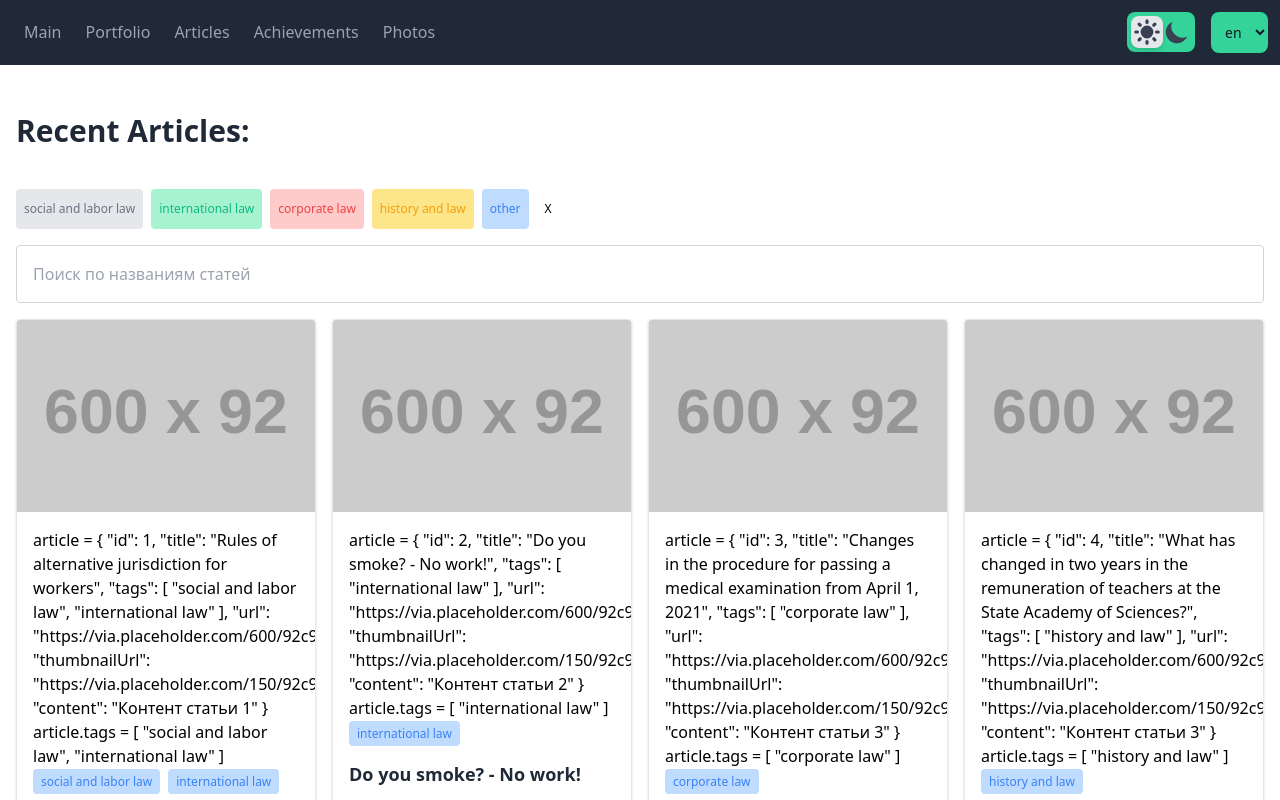
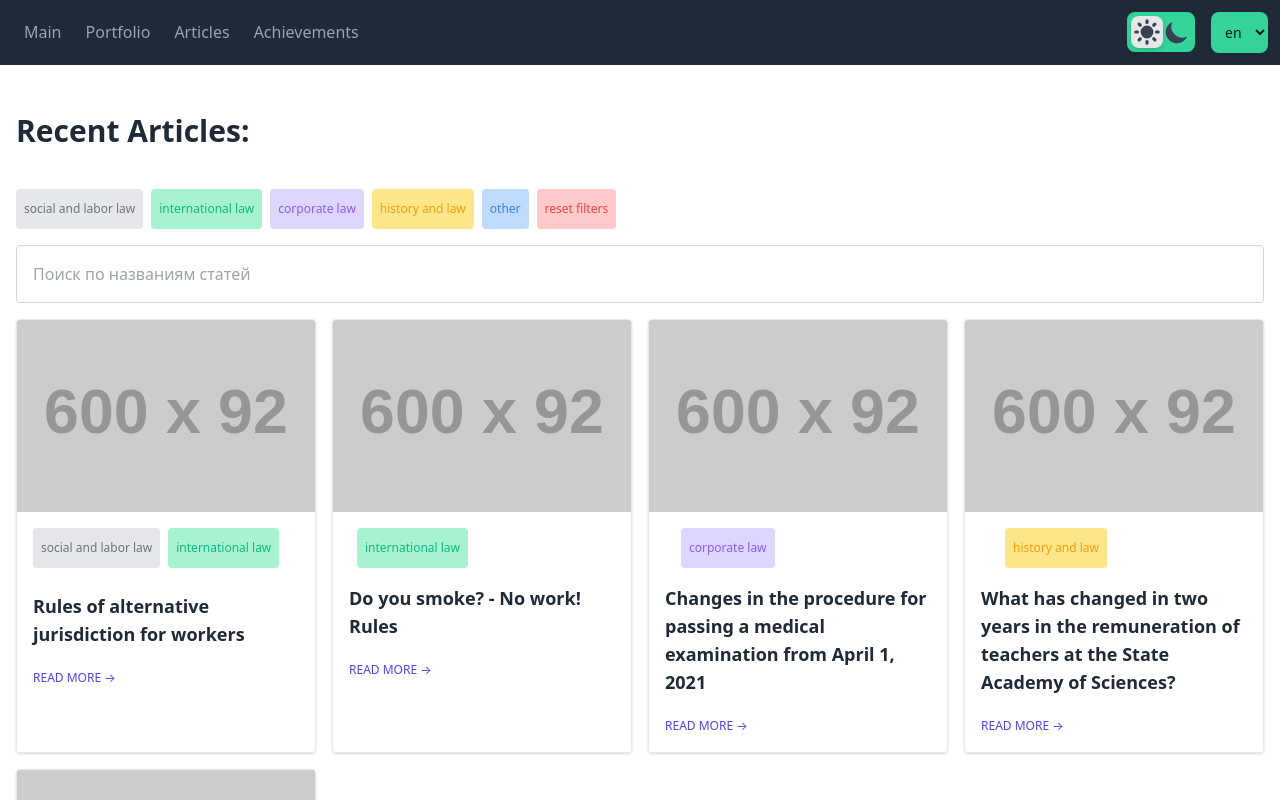
Before and after one commit to AnnSyh/vue2-tailwind-building, a Vue app: page /articles in a window 1280 px wide. Shown: the top 800 px of the page. Built offline with nearby package versions, Linux system fonts and the light colour scheme; what @braid/vue-formulate would draw is missing.

Commit message:
filter articles - part-2, not finish highlightText

```diff
--- a/src/components/NavBar.vue
+++ b/src/components/NavBar.vue
@@ -37,11 +37,11 @@
 					>
 						<span>{{$t('achievements')}}</span>
 					</router-link>
-					<router-link to="/photo"
+					<!-- <router-link to="/photo"
 						class="lg:inline-flex lg:w-auto w-full px-3 py-2 rounded text-gray-400 items-center justify-center hover:bg-gray-900 hover:text-white"
 					>
 						<span>{{$t('photos')}}</span>
-					</router-link>
+					</router-link> -->
 					</div>
 				</div>
 			</div>
--- a/src/components/TagsBlock.vue
+++ b/src/components/TagsBlock.vue
@@ -1,34 +1,19 @@
 <template>
 	<div class="flex flex-wrap gap-2">
-		<!-- <div  	v-for="(tag, index) in this.$store.state.allTags.tags" -->
-			<!-- <span :class="'text-' + tag.color + '-500 bg-' + tag.color + '-200 h-10 rounded px-2 py-1 text-xs select-none'"></span>
-				tags = {{tags}}
-			</span> -->
-			<!-- 1111 tags = {{tags}} -->
-		<div  	v-for="(tag, index) in tags"
-				:key="index"
-				class="text-center"
-		>
-			<!-- <span :class="'text-' + tag.color + '-500 bg-' + tag.color + '-200 h-10 rounded px-2 py-1 text-xs select-none'"> -->
-			<span class="text-blue-500 bg-blue-200 h-10 rounded px-2 py-1 text-xs select-none"
+		<div v-for="(tagState, index) in this.$store.state.allTags.tags" :key="index">
+			<div  	v-for="(tag, index) in tags"
+					:key="index"
+					class="text-center"
 			>
-				{{tag}}
-			</span>
+				<div v-if="tag === tagState.name"
+					:class="[{'border border-black': isSelect === tagState.name },
+						'text-' + tagState.color + '-500 bg-' +  tagState.color + '-200 h-10 rounded px-2 py-1 text-xs flex items-center'
+						]"
+				>
+					{{tag }}
+				</div>
 
-			<!-- <div 	v-for="(dataTag, index) in this.$store.state.allTags.tags"
-					:key="index"
-					class="text-center cursor-pointer"
-			>
-				<div v-if='(tag === dataTag)'>
-					<button
-						:class="'text-' + tag.color + '-500 bg-' + tag.color + '-200 h-10 rounded px-2 py-1 text-xs select-none'"
-					>
-						{{tag.name}}
-					</button>
-				</div>
-			</div> -->
-
-
+			</div>
 		</div>
 	</div>
 </template>
@@ -39,8 +24,10 @@ export default {
 	name: 'TagsBlock',
 	props: {
 		tags: {
-			type: Array,
-			required: true
+			type: Array
+		},
+		isSelect:{
+			type: String
 		}
 	}
 }
--- a/src/components/article/ArticleCard.vue
+++ b/src/components/article/ArticleCard.vue
@@ -22,9 +22,7 @@
 				<span class="mx-1">&bull;</span>
 				<span>May 4, 2020</span>
 			</div> -->
-			<p>article = {{article}}</p>
-			<p>article.tags = {{article.tags}}</p>
-			<TagsBlock :tags="article.tags"/>
+			<TagsBlock :tags="article.tags" :isSelect="isSelect"/>
 			<h3 class="font-semibold text-gray-800 my-4 hover:underline text-lg dark:text-white">
 				{{article.title}}
 			</h3>
@@ -35,8 +33,8 @@
 
 			<div class="mt-4">
 				<router-link
-				:to="'/articles/' + article.id"
-				class="py-2 text-indigo-600 text-xs uppercase hover:underline"
+					:to="'/articles/' + article.id"
+					class="py-2 text-indigo-600 text-xs uppercase hover:underline"
 				>
 					Read More <span>&rarr;</span>
 				</router-link>
@@ -56,6 +54,9 @@ export default {
 		article: {
 			type: Object,
 			required: true
+		},
+		isSelect:{
+			type: String
 		}
 	}
 }
--- a/src/components/pages/ArticlesPage.vue
+++ b/src/components/pages/ArticlesPage.vue
@@ -6,27 +6,26 @@
 				<h2 class="text-2xl md:text-3xl font-bold text-gray-800 mb-2">
 					{{ $t('RecentArticles') }}:
 				</h2>
+
 			</div>
-			<!-- <p>this.$store.state.allArticles.allArticles = {{ this.$store.state.allArticles.allArticles }}</p><hr> -->
-			<!-- <TagsBlock/> -->
 
-			<div class="flex flex-wrap gap-2">
-				<div 	v-for="(tag, index) in this.$store.state.allTags.tags"
-						:key="index"
+			<div class="flex overflow-x-auto gap-2">
+				<div 	v-for="(tag, index) in this.$store.state.allTags.tags" :key="index"
 						class="text-center cursor-pointer"
 				>
 					<button
-						@click="filteredTag(tag.name)"
-						:class="'text-' + tag.color + '-500 bg-' + tag.color + '-200 h-10 rounded px-2 py-1 text-xs select-none'"
-					>
+							@click="filteredArticle(tag.name)"
+							:class="[{'border border-black': isSelect === tag.name },
+									'text-' + tag.color + '-500 bg-' + tag.color + '-200 h-10 rounded px-2 py-1 text-xs whitespace-nowrap']"
+						>
 						{{tag.name}}
 					</button>
 				</div>
 					<button
 						@click="filteredSbros()"
-						:class="'text--500 bg--200 h-10 rounded px-2 py-1 text-xs select-none'"
+						:class="'text-red-500 bg-red-200 h-10 rounded px-2 py-1 text-xs whitespace-nowrap'"
 					>
-						X
+					reset filters
 					</button>
 			</div>
 
@@ -34,10 +33,12 @@
 				placeholder="Поиск по названиям статей">
 
 			<div class="grid grid-cols-1 md:grid-cols-2 lg:grid-cols-3 xl:grid-cols-4 gap-4">
-
-				<ArticleCard v-for="(article, index) in filteredArticles" :key="index" :article="article" />
-				<!-- <ArticleCard v-for="(article, index) in filteredArticlesTag" :key="index" :article="article" /> -->
-
+				<!-- v-html="highlightText(article.title)" -->
+				<ArticleCard v-for="(article, index) in filteredArticles"
+					:key="index"
+					:article="article"
+					:isSelect="isSelect"
+				/>
 			</div>
 		</div>
 
@@ -46,45 +47,46 @@
 
 <script>
 import ArticleCard from '@/components/article/ArticleCard.vue'
-// import TagsBlock from '@/components/TagsBlock.vue'
-// import  {mapGetters, mapActions} from 'vuex'
 
 export default {
 	components: {
 		ArticleCard,
-		// TagsBlock,
 	},
 
 	data() {
 		return {
 			searchInput: '',
-			tagFilter: null
+			filterTag: '',
+			isSelect: '',
 		}
 	},
 	computed: {
 		filteredArticles() {
-			// console.log('filteredArticles = ', this.$store.state.allArticles.allArticles);
-			return this.$store.state.allArticles.allArticles.filter(article => article.title.toLowerCase().includes(this.searchInput.toLowerCase()));
+			return this.$store.state.allArticles.allArticles.filter(article => {
+				const matchesTitle = article.title.toLowerCase().includes(this.searchInput.toLowerCase())
+				const matchesTag = !this.filterTag || article.tags.includes(this.filterTag);
+				return matchesTitle && matchesTag;
+				}
+			);
 		},
-		// filteredArticlesTag() {
-		// 	if (!this.tagFilter) {
-		// 		return this.$store.state.allArticles.allArticles.filter(article => article.title.toLowerCase().includes(this.searchInput.toLowerCase()))
-		// 	}
-		// 	return this.$store.state.allArticles.allArticles.filter(article => article.tags.includes(this.tagFilter));
-		// }
+
 	},
 	methods: {
-		filteredTag(tag) {
-			this.tagFilter = tag;
+		filteredArticle(tag){
+			this.filterTag = tag;
+			this.isSelect = tag;
+		},
+		filteredSbros() {
+			this.filterTag = '';
+			this.isSelect = ''
+
+		},
+		highlightText(text) {
+			return text.replace(new RegExp(this.searchInput, 'gi'), match =>
+				`<span style="background-color: yellow;">${match}</span>`
+			);
 		}
 	}
-
-	// computed: mapGetters(['allArticles','postsCount']),
-	// methods: mapActions(['fetchArticles']),
-	// async mounted(){
-	// 	// this.$store.dispatch('fetchArticles')
-	// 	this.fetchArticles(4)
-	// }
 }
 
 </script>
@@ -93,4 +95,5 @@ export default {
 .h-content {
 	height: calc(100vh - 130px);
 }
+
 </style>
--- a/src/store/modules/allArticles.js
+++ b/src/store/modules/allArticles.js
@@ -12,7 +12,7 @@ export default {
 			},
 			{
 				"id": 2,
-				"title": 'Do you smoke? - No work!',
+				"title": 'Do you smoke? - No work! Rules',
 				"tags": ["international law"],
 				"url": "https://via.placeholder.com/600/92c952",
 				"thumbnailUrl": "https://via.placeholder.com/150/92c952",
--- a/src/store/modules/allTags.js
+++ b/src/store/modules/allTags.js
@@ -15,7 +15,7 @@ export default {
 			{
 				"id": 3,
 				"name":'corporate law',
-				"color":'red'
+				"color":'purple'
 			},
 			{
 				"id": 4,
```
